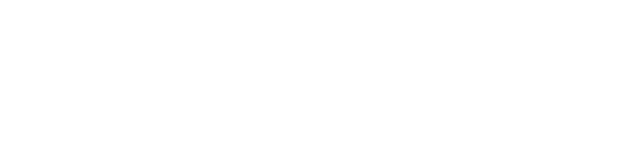
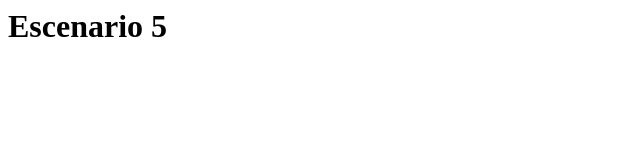
Before and after one commit to vaillan/unidad6-a5, a website: page index.html in a window 1280 px wide. Shown: the whole page, without its empty margins (0-640 px from the left). Drawn offline with Linux system fonts and the light colour scheme.

Commit message:
1 file modified

```diff
--- a/index.html
+++ b/index.html
@@ -1,9 +1,8 @@
 <div class="container">
-  <div class="container">
-    <div class="row mt-5">
-      <div class="col-12">
-        <div class="alert alert-primary" role="alert" id="alert" hidden></div>
-      </div>
+  <h1>Escenario 5</h1>
+  <div class="row mt-5">
+    <div class="col-12">
+      <div class="alert alert-primary" role="alert" id="alert" hidden></div>
     </div>
   </div>
 </div>
```
